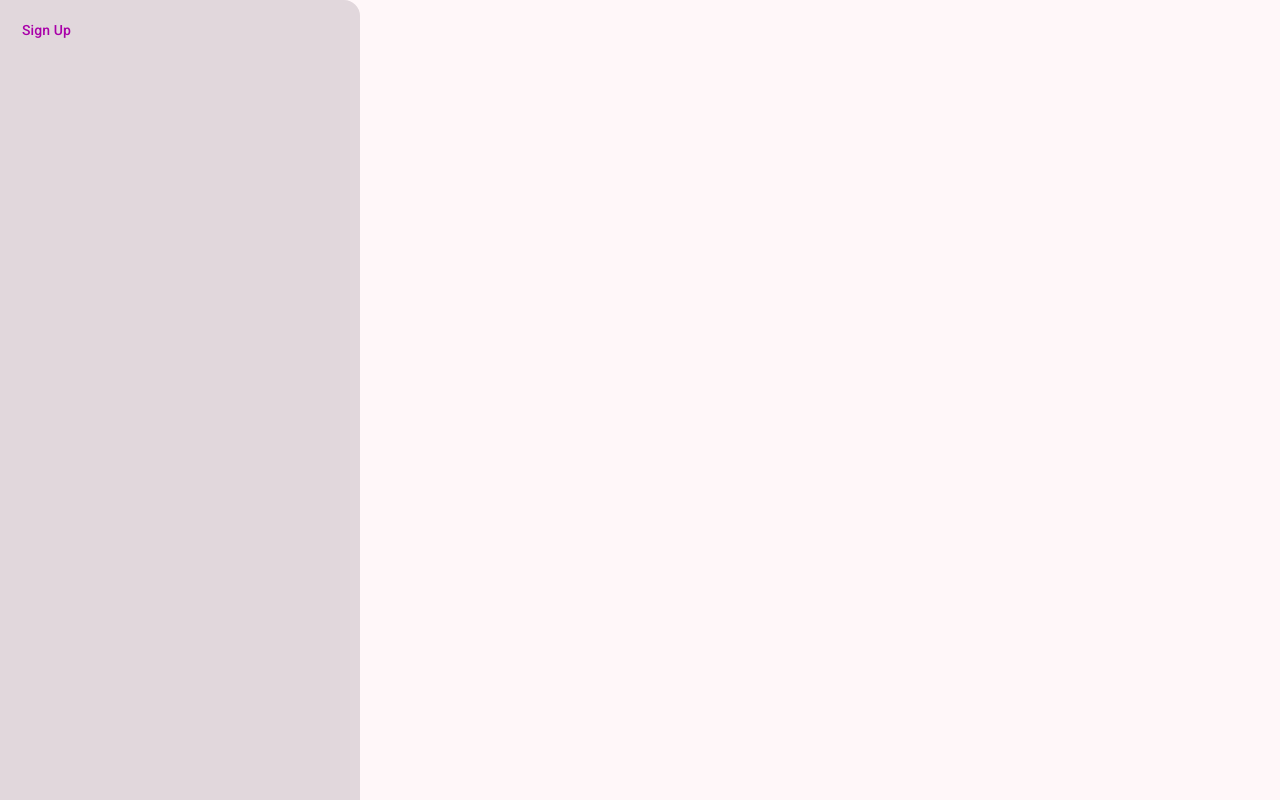
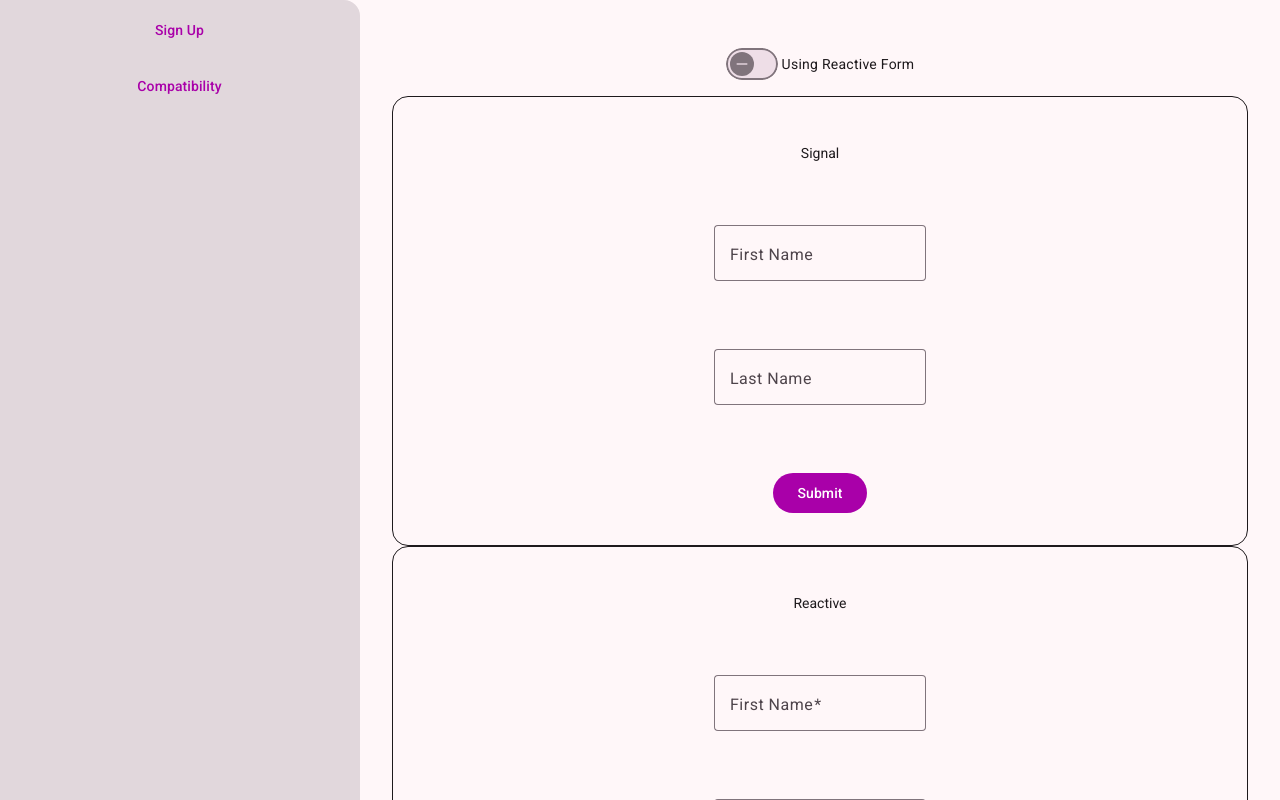
Before and after one commit to tarashevchuk0401/signal-form-21, an Angular app: page /compatibility in a window 1280 px wide. Before the commit this address led to /. Shown: the top 800 px of the page. Built offline with nearby package versions, Linux system fonts and the light colour scheme.

Commit message:
added compatible component

```diff
--- a/src/app/app.html
+++ b/src/app/app.html
@@ -1,8 +1,10 @@
 <mat-drawer-container class="example-container">
   <mat-drawer mode="side" opened>
-      <button mat-button routerLink="sign-up">
-          Sign Up
-      </button>
+    <div class="container">
+      <button mat-button routerLink="sign-up">Sign Up</button>
+
+      <button mat-button routerLink="compatibility">Compatibility</button>
+    </div>
   </mat-drawer>
   <mat-drawer-content>
     <main>
--- a/src/app/app.routes.ts
+++ b/src/app/app.routes.ts
@@ -1,7 +1,9 @@
 import { Routes } from '@angular/router';
 import { SignUpComponent } from 'src/app/features/sign-up/sign-up.component';
+import { Compatibility } from 'src/app/features/compatibility/compatibility';
 
 export const routes: Routes = [
   { path: '', component: SignUpComponent },
   { path: 'sign-up', component: SignUpComponent },
+  { path: 'compatibility', component: Compatibility },
 ];
--- a/src/app/app.scss
+++ b/src/app/app.scss
@@ -1,8 +1,12 @@
 mat-drawer {
-  display: flex;
-  gap: 1rem;
-  padding: 10px;
   background-color: var(--mat-sys-surface-dim);
+
+  .container {
+    display: flex;
+    flex-direction: column;
+    gap: 1rem;
+    padding: 10px;
+  }
 }
 
 main {
--- /dev/null
+++ b/src/app/features/compatibility/compatibility.html
@@ -0,0 +1,47 @@
+<div class="action">
+  <mat-slide-toggle [checked]="isSignalForm()" (change)="toggleSignalForm()">
+    {{ isSignalForm() ? 'Using Signal Form' : 'Using Reactive Form' }}
+  </mat-slide-toggle>
+</div>
+
+<!--@if (isSignalForm()) {-->
+  <form [formRoot]="signalNameForm">
+    <p>Signal</p>
+
+    <div>
+      <mat-form-field appearance="outline">
+        <mat-label>First Name</mat-label>
+        <input [formField]="signalNameForm.firstName " matInput placeholder="Name" />
+      </mat-form-field>
+    </div>
+
+    <div>
+      <mat-form-field appearance="outline">
+        <mat-label>Last Name</mat-label>
+        <input [formField]="signalNameForm.lastName " matInput placeholder="Surname" />
+      </mat-form-field>
+    </div>
+
+    <button type="submit" matButton="filled" [disabled]="!signalNameForm().valid">Submit</button>
+  </form>
+<!--} @else {-->
+  <form [formGroup]="nameForm" (ngSubmit)="onSubmit()">
+    <p>Reactive</p>
+
+    <div>
+      <mat-form-field appearance="outline">
+        <mat-label>First Name</mat-label>
+        <input [formControl]="nameForm.controls.firstName" matInput placeholder="Name" />
+      </mat-form-field>
+    </div>
+
+    <div>
+      <mat-form-field appearance="outline">
+        <mat-label>Last Name</mat-label>
+        <input [formControl]="nameForm.controls.lastName" matInput placeholder="Surname" />
+      </mat-form-field>
+    </div>
+
+    <button type="submit" matButton="filled" [disabled]="!nameForm.valid">Submit</button>
+  </form>
+<!--}-->
--- /dev/null
+++ b/src/app/features/compatibility/compatibility.scss
@@ -0,0 +1,16 @@
+.action{
+    display: flex;
+    align-items: center;
+    justify-content: center;
+    margin:1rem
+}
+
+form {
+    display: flex;
+    flex-direction: column;
+    gap: 3rem;
+    align-items: center;
+    padding: 2rem;
+    border: 1px solid var(--mat-sys-on-background);
+    border-radius: 1rem;
+}
--- /dev/null
+++ b/src/app/features/compatibility/compatibility.ts
@@ -0,0 +1,62 @@
+import { Component, inject, signal } from '@angular/core';
+import { MatFormField, MatInput, MatLabel } from '@angular/material/input';
+import { FormBuilder, ReactiveFormsModule, Validators } from '@angular/forms';
+import { MatButton } from '@angular/material/button';
+import { compatForm } from '@angular/forms/signals/compat';
+import { FormField, FormRoot } from '@angular/forms/signals';
+import { MatSlideToggle } from '@angular/material/slide-toggle';
+
+@Component({
+  selector: 'app-compatibility',
+  imports: [
+    MatFormField,
+    MatInput,
+    MatLabel,
+    MatButton,
+    ReactiveFormsModule,
+    FormRoot,
+    FormField,
+    MatSlideToggle,
+  ],
+  templateUrl: './compatibility.html',
+  styleUrl: './compatibility.scss',
+})
+export class Compatibility {
+  private readonly fb = inject(FormBuilder);
+  public readonly isSignalForm = signal<boolean>(false);
+
+  nameForm = this.fb.group({
+// Use the object syntax for the second argument to include nonNullable
+    firstName: this.fb.control('', {
+      validators: [Validators.required, Validators.minLength(3)],
+      nonNullable: true
+    }),
+    lastName: ['', {
+      validators: [Validators.required, Validators.minLength(3)],
+      nonNullable: true
+    }],
+  });
+
+  onSubmit() {
+    console.log(this.nameForm);
+  }
+
+  // <-- Signal Form -->
+  compatForm = signal({
+    firstName: this.nameForm.controls.firstName ?? '',
+    lastName: this.nameForm.controls.lastName ?? '',
+  });
+
+  signalNameForm = compatForm(this.compatForm, {
+    submission: {
+      action: async () => {
+        console.log('Submit', this.signalNameForm().valid());
+      },
+    },
+  });
+
+  public toggleSignalForm(): void {
+    this.nameForm.reset();
+    this.isSignalForm.set(!this.isSignalForm());
+  }
+}
```
Also changed, not shown: 1 other file (tests, documents, lock files or other folders).
